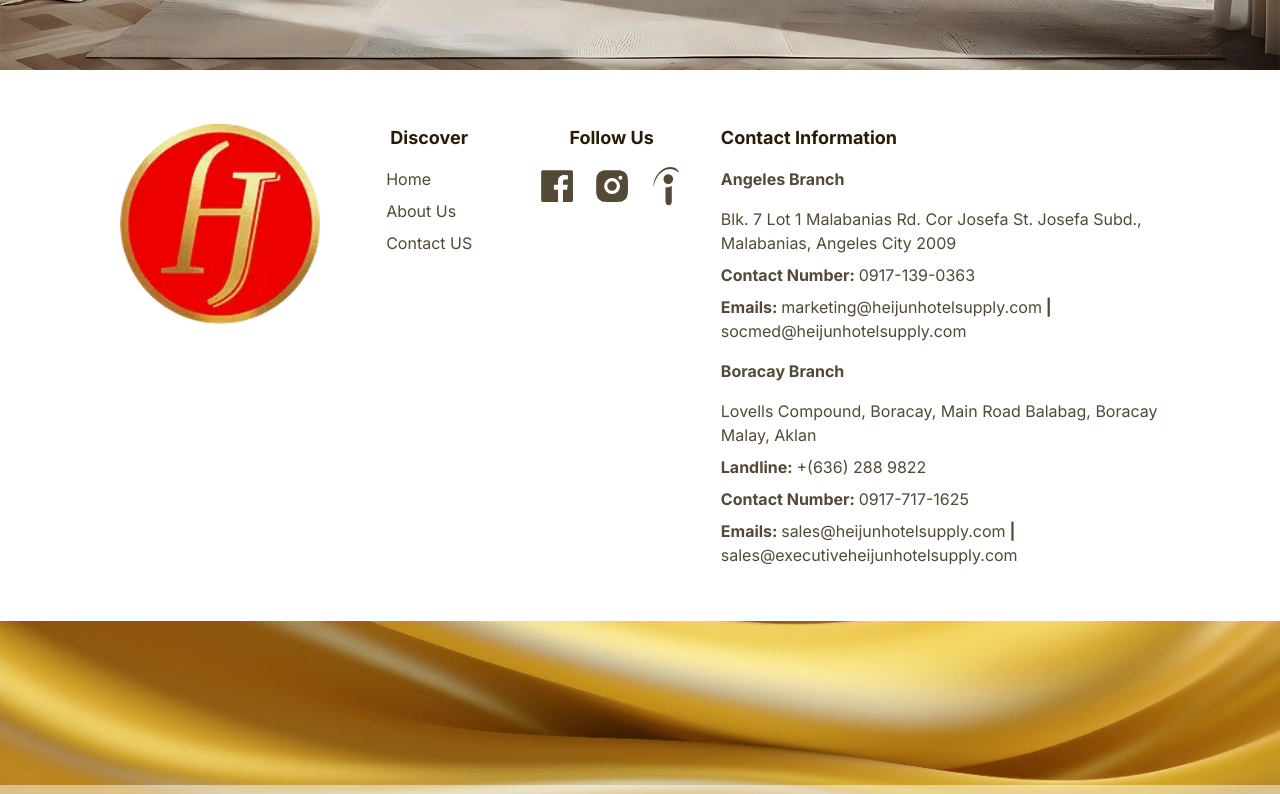
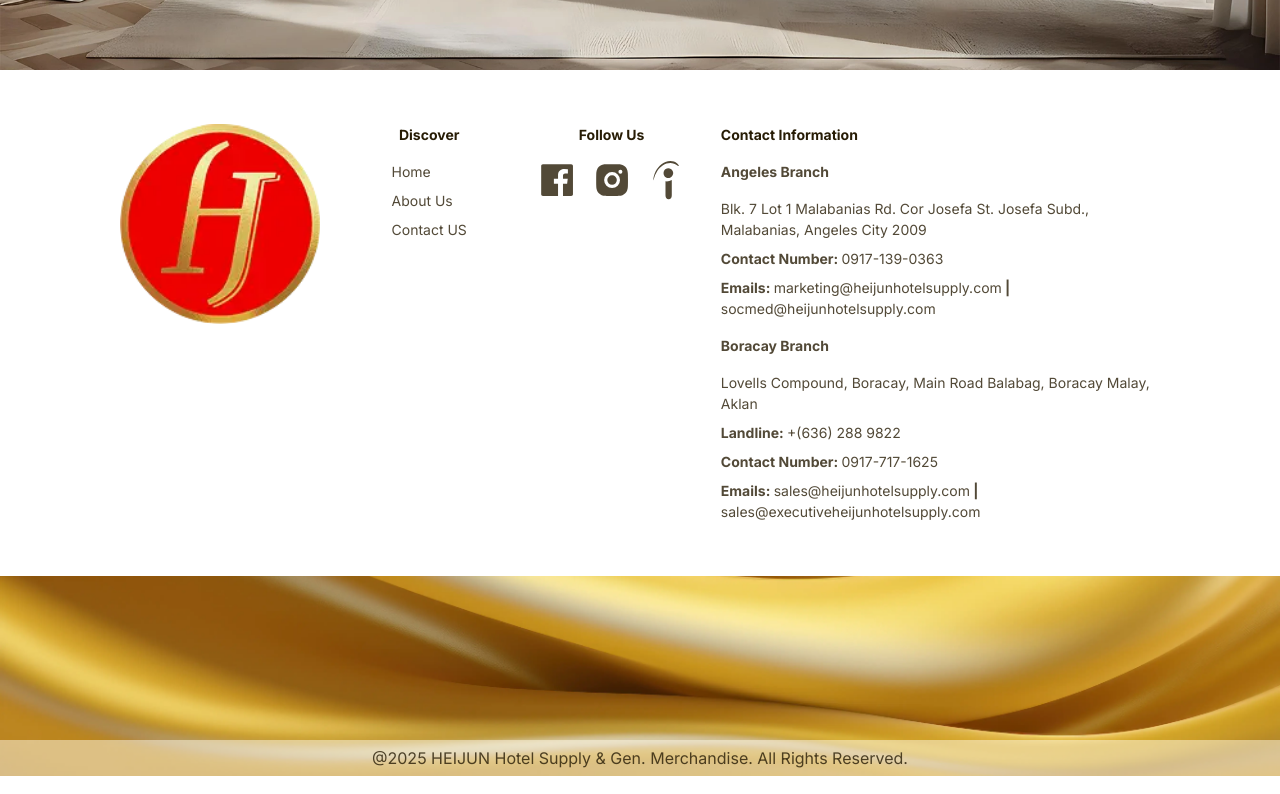
Before and after one commit to markmarkestareja/heijun-nextjs, a Next.js app: page /about in a window 1280 px wide. Shown: the part 2900-3694 px from the top of the page. Built offline with nearby package versions, Linux system fonts and the light colour scheme.

Commit message:
Font-size Footer

```diff
--- a/app/about/page.tsx
+++ b/app/about/page.tsx
@@ -4,8 +4,6 @@ import Mission from '@/components/about/mission';
 import Vision from '@/components/about/Vision';
 import BrandLogos from '@/components/BrandLogos';
 import CTA from '@/components/home/CTA';
-import Footer from '@/components/Footer';
-import Copyright from '@/components/Copyright';
 
 function page() {
   return (
@@ -15,8 +13,6 @@ function page() {
       <Vision />
       <BrandLogos />
       <CTA />
-      <Footer />
-      <Copyright />
     </>
   )
 }
--- a/app/contact/page.tsx
+++ b/app/contact/page.tsx
@@ -1,14 +1,10 @@
 import React from 'react'
 import Hero from '@/components/contact/hero';
-import Footer from '@/components/Footer';
-import Copyright from '@/components/Copyright';
 
 export default function page() {
   return (
     <>
       <Hero />
-      <Footer />
-      <Copyright />
     </>
   )
 }
--- a/components/Footer.css
+++ b/components/Footer.css
@@ -1,3 +1,9 @@
+ul li,
+h4,
+h5{
+    font-size: 14px;
+}
+
 ul li svg{
     max-width: 32px;
     transition: color 0.3s ease-in-out;
```
